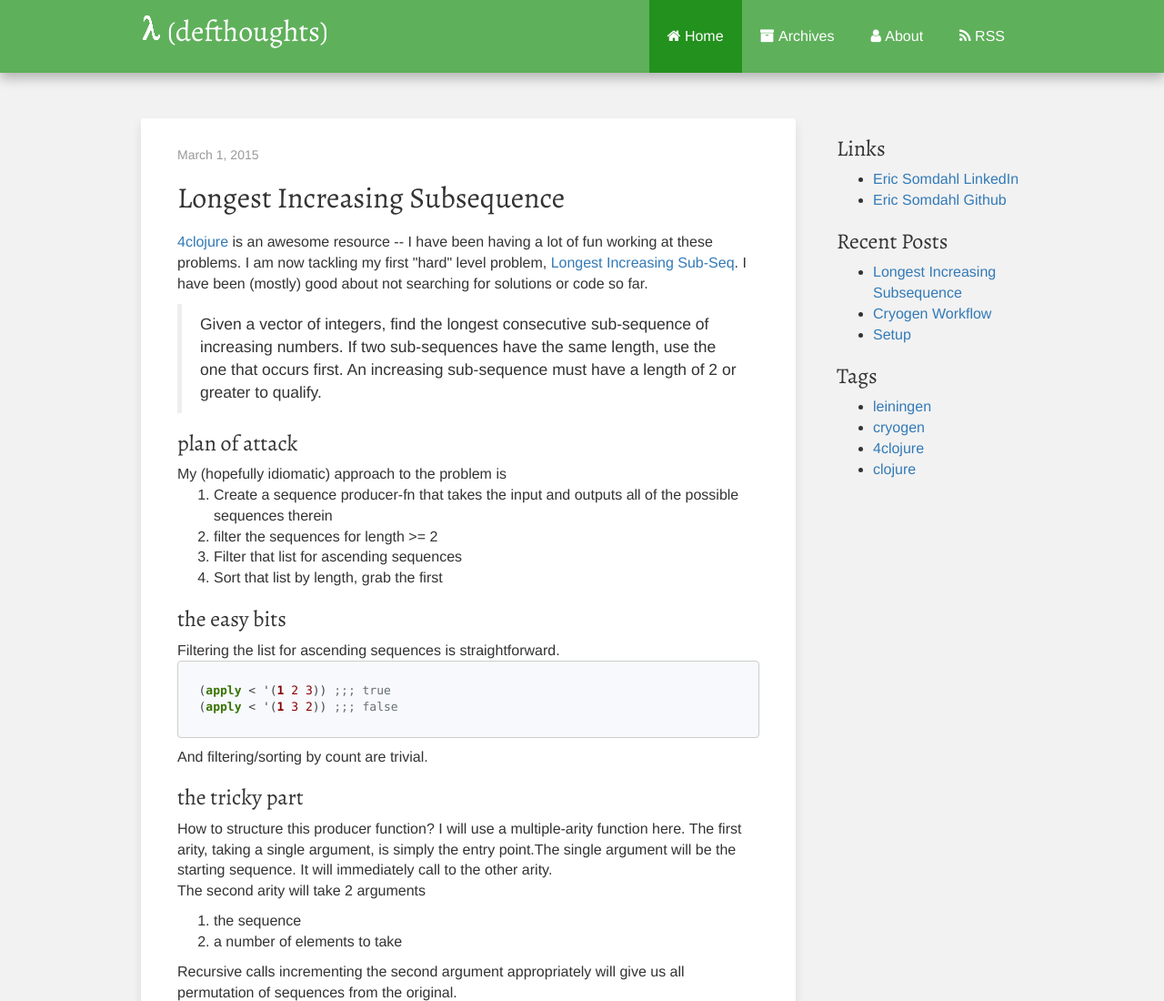
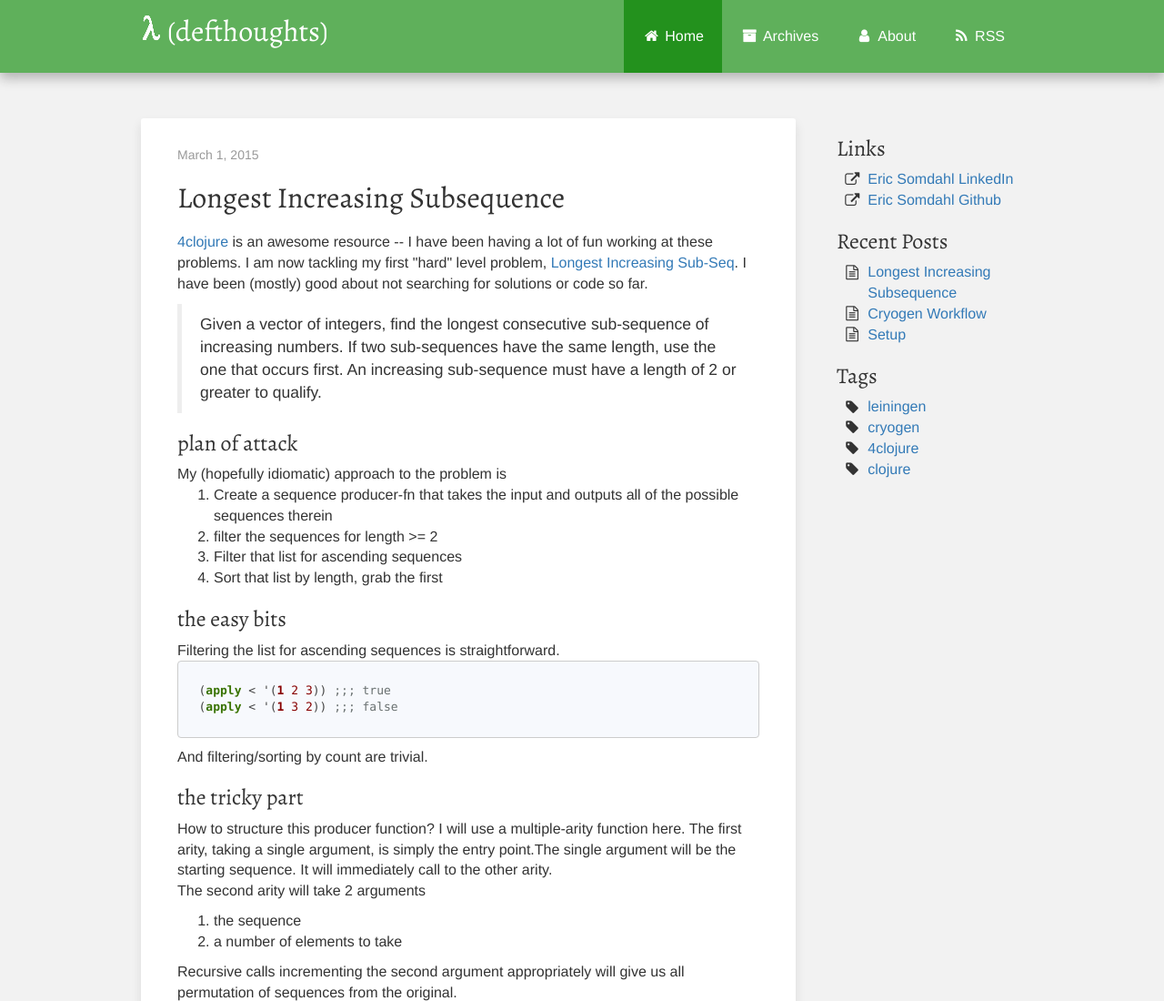
Before and after one commit to ericsomdahl/ericsomdahl.github.io, a plain HTML site: page index.html in a window 1280 px wide. Shown: the top 1100 px of the page at 91% size. Drawn offline with nearby package versions, Linux system fonts and the light colour scheme.

Commit message:
more icons

```diff
--- a/cryogen.xml
+++ b/cryogen.xml
@@ -15,7 +15,7 @@ http://ericsomdahl.github.io
 Pondering the ponderables
 </description>
 <lastBuildDate>
-Thu, 05 Mar 2015 22:04:32 -0500
+Fri, 06 Mar 2015 07:17:20 -0500
 </lastBuildDate>
 <author>
 Eric Somdahl
--- a/feed.xml
+++ b/feed.xml
@@ -15,7 +15,7 @@ http://ericsomdahl.github.io
 Pondering the ponderables
 </description>
 <lastBuildDate>
-Thu, 05 Mar 2015 22:04:32 -0500
+Fri, 06 Mar 2015 07:17:20 -0500
 </lastBuildDate>
 <author>
 Eric Somdahl
--- a/index.html
+++ b/index.html
@@ -27,16 +27,16 @@
         </div>
         <div id="navbar" class="navbar-collapse collapse">
             <ul class="nav navbar-nav navbar-right">
-              <li  class="active" ><a href="/index.html"><i class="fa fa-home"></i>&nbsp;Home</a></li>
+              <li  class="active" ><a href="/index.html"><i class="fa fa-home fa-fw"></i>&nbsp;Home</a></li>
                 <li
-                ><a href="/archives.html"><i class="fa fa-archive"></i>&nbsp;Archives</a></li>
+                ><a href="/archives.html"><i class="fa fa-archive fa-fw"></i>&nbsp;Archives</a></li>
 
                 <li
                 >
-                <a href="/pages/about.html"><i class="fa fa-user"></i>&nbsp;About</a>
+                <a href="/pages/about.html"><i class="fa fa-user fa-fw"></i>&nbsp;About</a>
                 </li>
 
-                <li><a href="/feed.xml"><i class="fa fa-rss"></i>&nbsp;RSS</a></li>
+                <li><a href="/feed.xml"><i class="fa fa-rss fa-fw"></i>&nbsp;RSS</a></li>
             </ul>
         </div><!--/.nav-collapse -->
     </div><!--/.container-fluid -->
@@ -135,21 +135,21 @@
         <div class="col-md-3">
             <div id="sidebar">
                 <h3>Links</h3>
-                <ul id="links">
-                  <li><a href="http://www.linkedin.com/in/ericsomdahl/">Eric Somdahl LinkedIn</a></li>
-                  <li><a href="https://github.com/ericsomdahl">Eric Somdahl Github</a></li>
+                <ul id="links" class="fa-ul">
+                  <li><i class="fa-li fa fa-external-link"></i><a href="http://www.linkedin.com/in/ericsomdahl/">Eric Somdahl LinkedIn</a></li>
+                  <li><i class="fa-li fa fa-external-link"></i><a href="https://github.com/ericsomdahl">Eric Somdahl Github</a></li>
 
                 </ul>
 
                 <div id="recent">
                     <h3>Recent Posts</h3>
-                    <ul>
+                    <ul class="fa-ul">
 
-                        <li><a href="/posts/2015-03-01-Fifty-four.html">Longest Increasing Subsequence</a></li>
+                        <li><i class="fa-li fa fa-file-text-o"></i><a href="/posts/2015-03-01-Fifty-four.html">Longest Increasing Subsequence</a></li>
 
-                        <li><a href="/posts/2015-02-27-Cryogen-Workflow.html">Cryogen Workflow</a></li>
+                        <li><i class="fa-li fa fa-file-text-o"></i><a href="/posts/2015-02-27-Cryogen-Workflow.html">Cryogen Workflow</a></li>
 
-                        <li><a href="/posts/2015-02-26-Setup.html">Setup</a></li>
+                        <li><i class="fa-li fa fa-file-text-o"></i><a href="/posts/2015-02-26-Setup.html">Setup</a></li>
 
                     </ul>
                 </div>
@@ -157,15 +157,15 @@
 
                 <div id="tags">
                     <h3>Tags</h3>
-                    <ul>
+                    <ul class="fa-ul">
 
-                        <li><a href="/tags/leiningen.html">leiningen</a></li>
+                        <li><i class="fa-li fa fa-tag"></i><a href="/tags/leiningen.html">leiningen</a></li>
 
-                        <li><a href="/tags/cryogen.html">cryogen</a></li>
+                        <li><i class="fa-li fa fa-tag"></i><a href="/tags/cryogen.html">cryogen</a></li>
 
-                        <li><a href="/tags/4clojure.html">4clojure</a></li>
+                        <li><i class="fa-li fa fa-tag"></i><a href="/tags/4clojure.html">4clojure</a></li>
 
-                        <li><a href="/tags/clojure.html">clojure</a></li>
+                        <li><i class="fa-li fa fa-tag"></i><a href="/tags/clojure.html">clojure</a></li>
 
                     </ul>
                 </div>
```
Also changed, not shown: archives.html (+16 -16 lines), pages/about.html (+16 -16 lines), posts/2015-02-26-Setup.html (+16 -16 lines), posts/2015-02-27-Cryogen-Workflow.html (+16 -16 lines), posts/2015-03-01-Fifty-four.html (+16 -16 lines), sitemap.xml (+11 -11 lines), tags/4clojure.html (+16 -16 lines), tags/clojure.html (+16 -16 lines), tags/cryogen.html (+16 -16 lines), tags/leiningen.html (+16 -16 lines).
